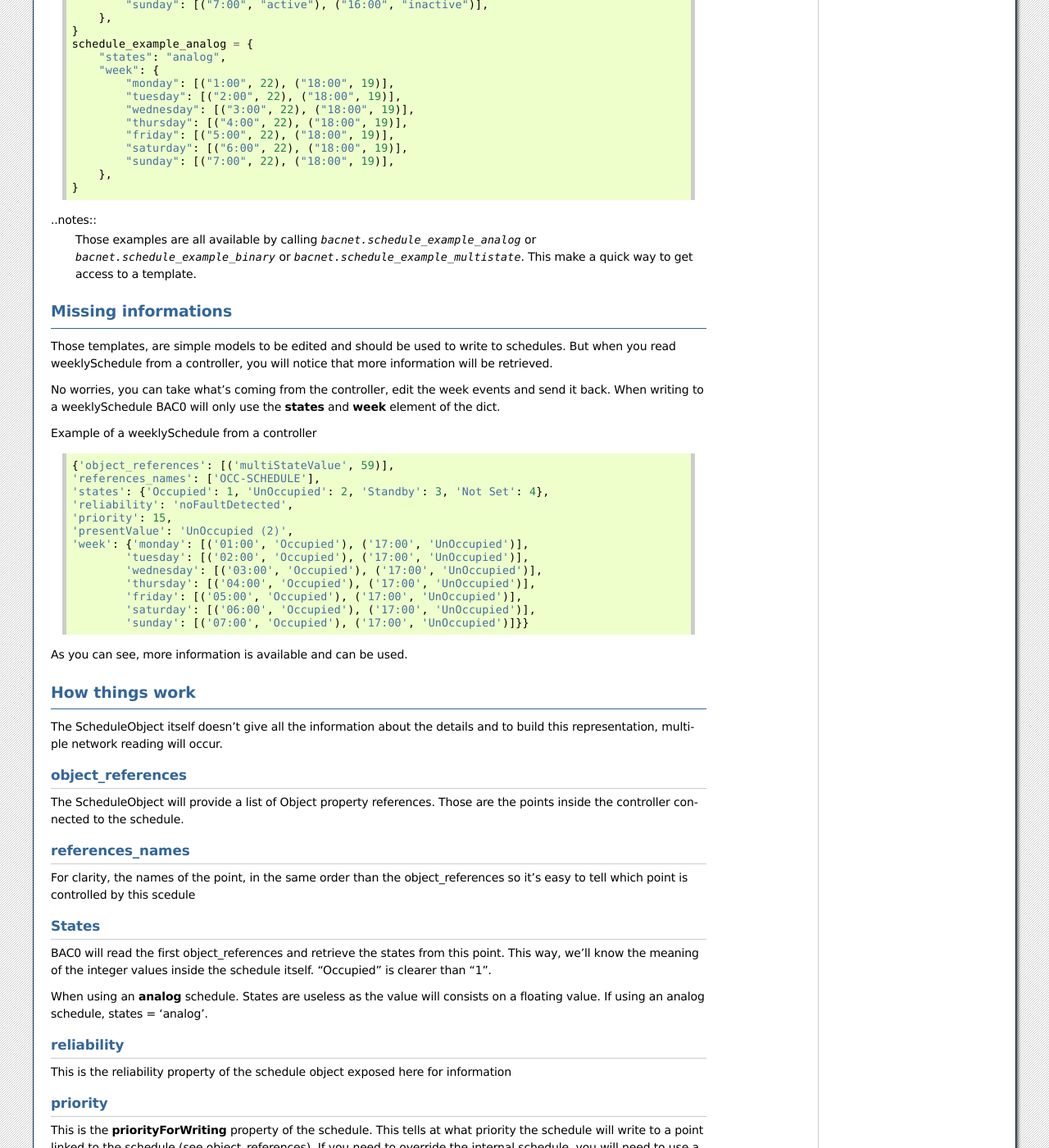
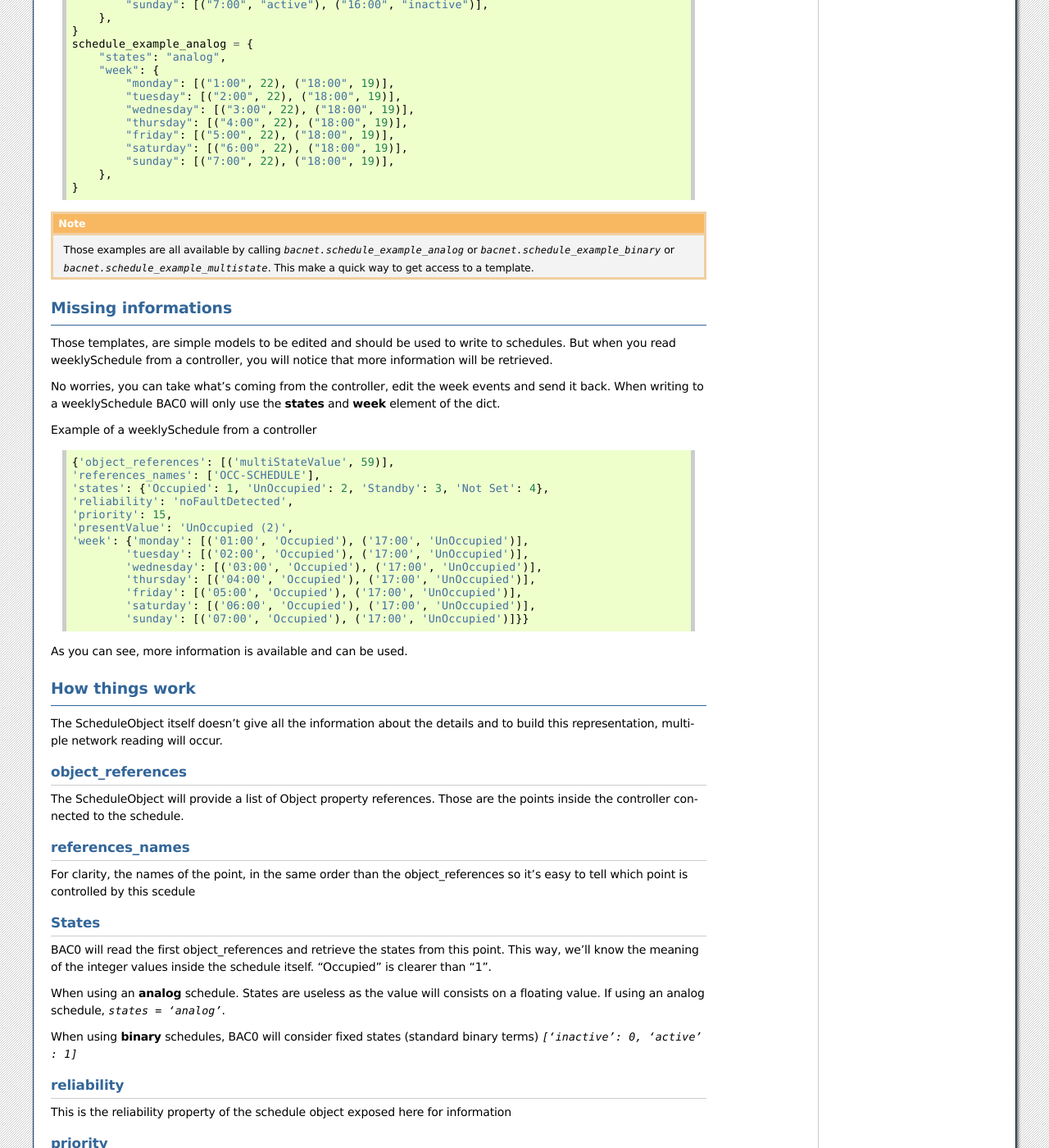
Before and after one commit to ChristianTremblay/BAC0, a Sphinx documentation site: the page built from doc/source/schedules.rst, in a window 1280 px wide and 1400 px high, scrolled down 956 px. Shown: the whole window at 82% size. Built offline with Sphinx 7.4.7, drawn with Linux system fonts in a browser that asks for light colours; the version number could not be read and is left out.

Commit message:
Documentation (preleminary) for schedules. Update

```diff
--- a/doc/source/schedules.rst
+++ b/doc/source/schedules.rst
@@ -69,7 +69,7 @@ The dict was simple enough to hold all the information and the chosen format is
         },
     }
 
-..notes::
+.. note::
     Those examples are all available by calling `bacnet.schedule_example_analog` or `bacnet.schedule_example_binary` or
     `bacnet.schedule_example_multistate`. This make a quick way to get access to a template.
 
@@ -121,7 +121,9 @@ know the meaning of the integer values inside the schedule itself. "Occupied" is
 than "1".
 
 When using an **analog** schedule. States are useless as the value will consists on a floating value.
-If using an analog schedule, states = 'analog'.
+If using an analog schedule, `states = 'analog'`.
+
+When using **binary** schedules, BAC0 will consider fixed states (standard binary terms) `['inactive': 0, 'active' : 1]`
 
 reliability
 ************
```
